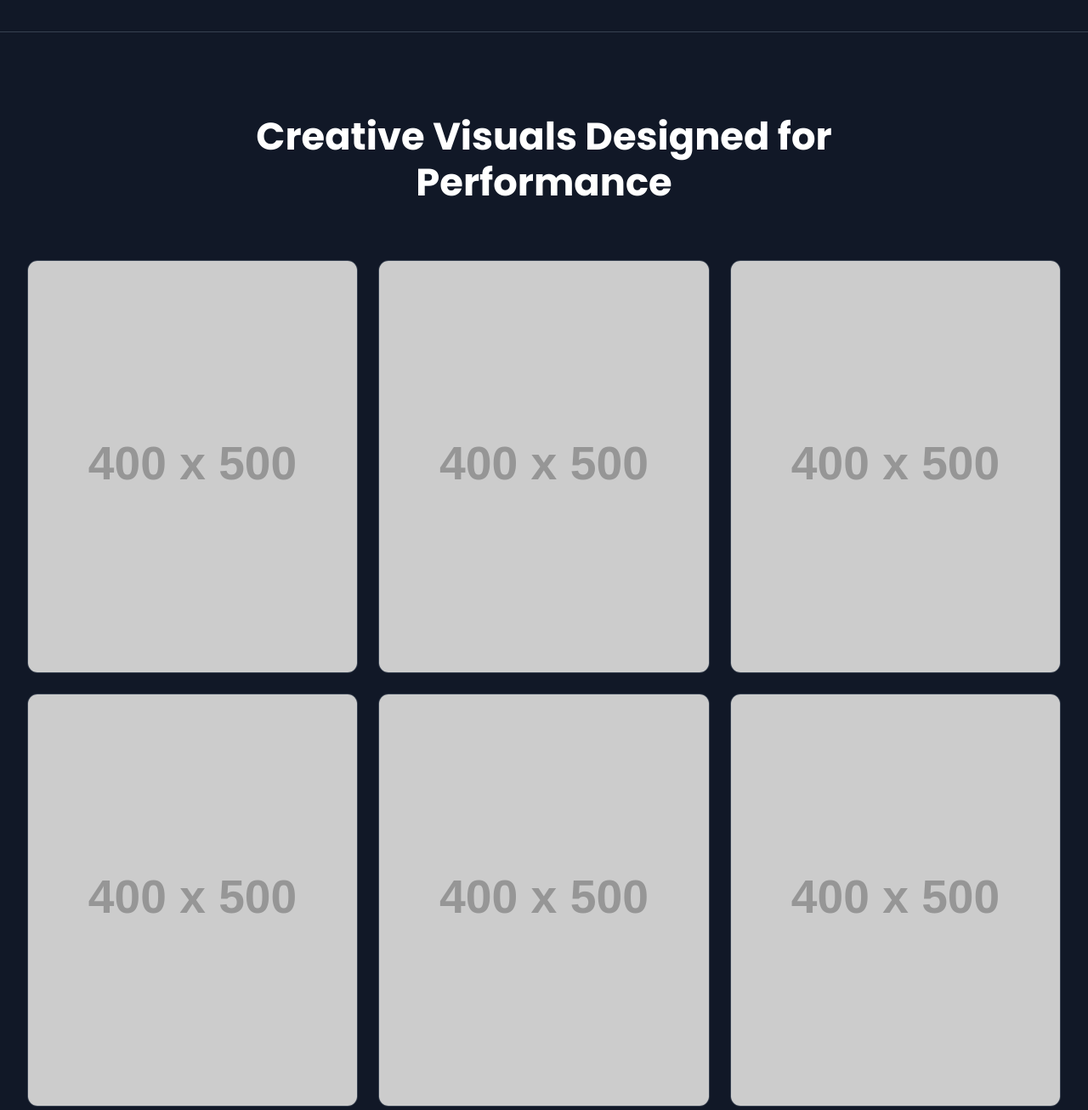
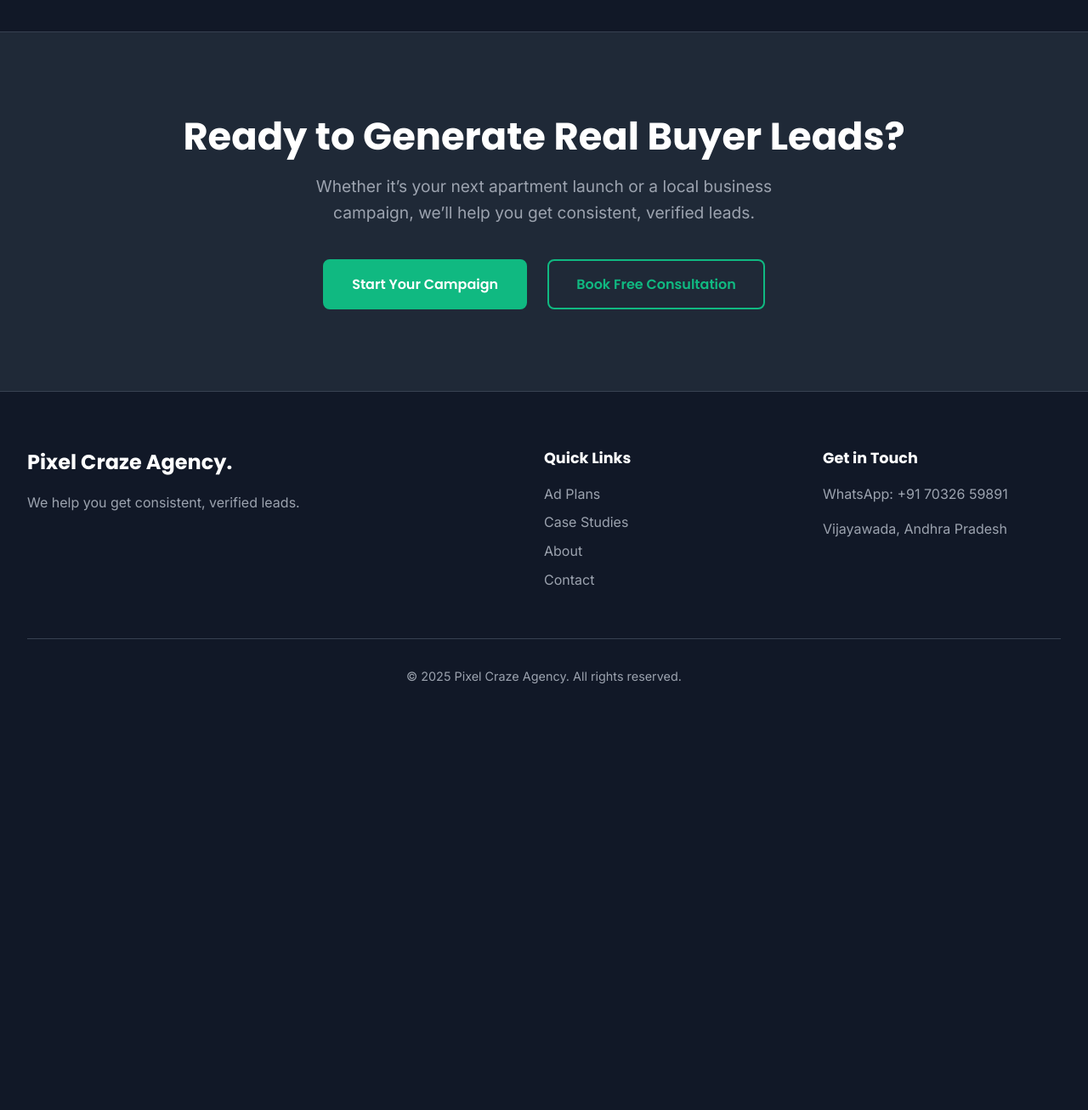
Before and after one commit to auxssia/pixelcraze-agency, a plain HTML site: page meta-ads.html in a window 1280 px wide. Shown: the part 3840-5146 px from the top of the page at 85% size. After the commit the page ends 4679 px from the top, so only its background shows below. Drawn offline with Linux system fonts and the light colour scheme; placeholder pictures from the web are drawn by us.

Commit message:
improvised meta ads page

```diff
--- a/meta-ads.html
+++ b/meta-ads.html
@@ -188,20 +188,7 @@
             </div>
         </section>
 
-        <!-- 6. Portfolio / Ad Gallery Section -->
-        <section class="ads-section reveal">
-            <div class="container">
-                <h2 class="section-title-ads">Creative Visuals Designed for Performance</h2>
-                <div class="ad-gallery-grid">
-                    <img src="https://placehold.co/400x500/2a6fdb/ffffff?text=Real+Estate+Ad\n(Luxury+Apartments)" alt="Real Estate Ad Example">
-                    <img src="https://placehold.co/400x500/f0f4f9/1a2b3b?text=Local+Business+Ad\n(Therapy+Centre)" alt="Therapy Ad Example">
-                    <img src="https://placehold.co/400x500/2a6fdb/ffffff?text=Real+Estate+Ad\n(Plot+Layouts)" alt="Real Estate Plot Ad Example">
-                    <img src="https://placehold.co/400x500/f0f4f9/1a2b3b?text=E-commerce+Ad\n(Boutique+Sale)" alt="E-commerce Ad Example">
-                    <img src="https://placehold.co/400x500/2a6fdb/ffffff?text=Real+Estate+Ad\n(Amenities+Showcase)" alt="Real Estate Amenities Ad Example">
-                    <img src="https://placehold.co/400x500/f0f4f9/1a2b3b?text=Local+Business+Ad\n(Cafe+Offer)" alt="Cafe Ad Example">
-                </div>
-            </div>
-        </section>
+        <!-- 6. Portfolio / Ad Gallery Section (REMOVED) -->
 
         <!-- 7. Final Call-to-Action Section -->
         <section id="contact" class="ads-section cta-section-ads reveal">
```
